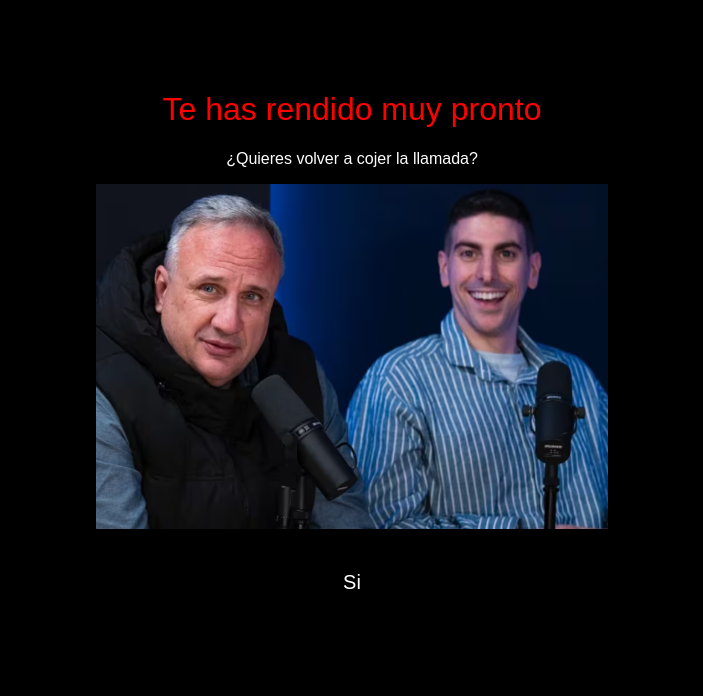
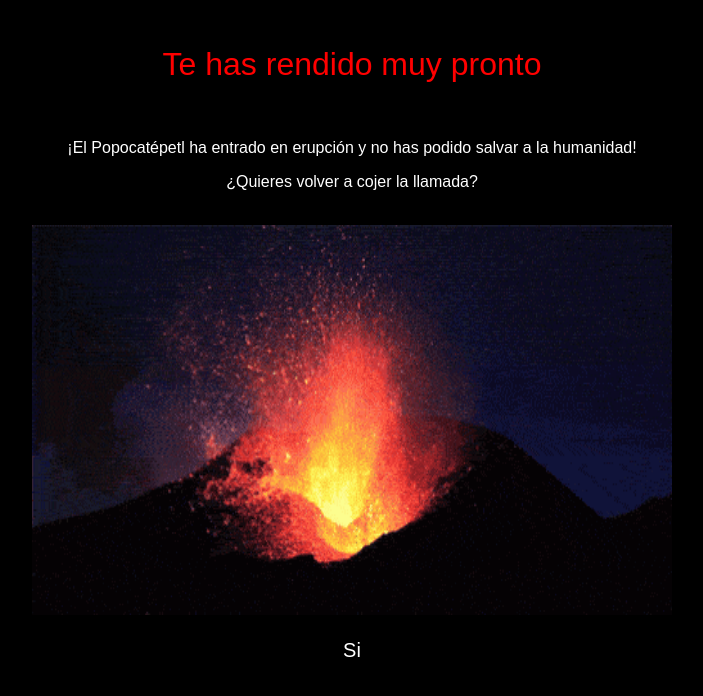
Before and after one commit to HugoAlda/El-Telefono-Rojo-HugoAlda_PolCasadesus, a PHP site: page /decision/no/rendicion.php in a window 1280 px wide. Shown: the top 696 px of the page, without its empty margins (288-991 px from the left). Run offline with PHP 8.4, Linux system fonts and the light colour scheme; some web fonts are replaced.

Commit message:
vfinal rendicion.php

```diff
--- a/css/style-no.css
+++ b/css/style-no.css
@@ -13,7 +13,7 @@ body {
 
 .contenedor-rendicion {
     text-align: center; /* Centra el contenido del contenedor horizontalmente */
-    padding-top: 70px;
+    padding-top: 25px;
 }
 
 .contenedor-rendicion > h1 {
@@ -34,7 +34,8 @@ a:hover {
 }
 
 img {
-    width: 40%;
+    width: 50%;
+    height: 390px;
 }
 
 form {
--- a/decision/no/rendicion.php
+++ b/decision/no/rendicion.php
@@ -19,9 +19,12 @@
 
         <div class="contenedor-rendicion">
             <h1>Te has rendido muy pronto</h1>
+            <br>
+            <p>¡El Popocatépetl ha entrado en erupción y no has podido salvar a la humanidad!</p>
             <p>¿Quieres volver a cojer la llamada?</p>
-            <img src="./../../img/rendicion.png">
-            <br><br>
+            <br>
+            <img src="./../../img/QKPN.gif">
+            <br>
             <form method="GET">
 
                 <button class="btn">
--- a/index.php
+++ b/index.php
@@ -35,7 +35,7 @@
                 </button>
 
                 <button class="btn">
-                    <a class="btn" href="./decision/no/rendicion.php"">No</a>
+                    <a class="btn" href="./decision/no/rendicion.php">No</a>
                 </button>
 
             </form>
```
Also changed, not shown: img/QKPN.gif (added), img/insalah.gif (added).
